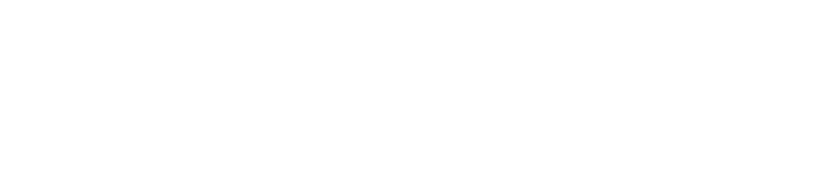
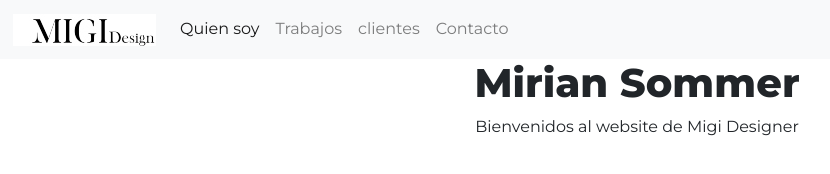
Before and after one commit to mirians/pruebe-miportafolio, a plain HTML site: page index.html in a window 1280 px wide. Shown: the whole page, without its empty margins (3-833 px from the left). Drawn offline with nearby package versions, Linux system fonts and the light colour scheme.

Commit message:
agregar navbar

```diff
--- a/assets/css/style.css
+++ b/assets/css/style.css
@@ -0,0 +1,7 @@
+body{
+    font-family: 'Montserrat', sans-serif;
+}
+
+h1 {
+    font-weight: 800;
+}
--- a/index.html
+++ b/index.html
@@ -8,22 +8,46 @@
     <!-- Bootstrap CSS -->
     <link rel="stylesheet" href="https://stackpath.bootstrapcdn.com/bootstrap/4.4.1/css/bootstrap.min.css" integrity="sha384-Vkoo8x4CGsO3+Hhxv8T/Q5PaXtkKtu6ug5TOeNV6gBiFeWPGFN9MuhOf23Q9Ifjh" crossorigin="anonymous">
 
+    <!-- Googlefonts-font awesome -->
+    <link href="https://fonts.googleapis.com/css?family=Montserrat:400,800&display=swap" rel="stylesheet">
+    <script src="https://kit.fontawesome.com/b1f94af242.js" crossorigin="anonymous"></script>
+
+    <link rel="stylesheet" href="assets/css/style.css">
+
     <title>mirian-portafolio</title>
   </head>
 
   <body>
-<!-- inicio header -->
-    <header class="container-fluid">
-        <div class="navbart">
+<!-- inicio navbar-herobanner -->
+        <nav class="navbar navbar-expand-lg navbar-light bg-light">
+            <a class="navbar-brand" href="#"><img src="assets/img/migilogo.jpg"></a>
+            <button class="navbar-toggler" type="button" data-toggle="collapse" data-target="#navbarSupportedContent" aria-controls="navbarSupportedContent" aria-expanded="false" aria-label="Toggle navigation">
+                <span class="navbar-toggler-icon"></span>
+            </button>
 
-        </div>
-        <div class="hero">
+            <div class="collapse navbar-collapse" id="navbarSupportedContent">
+                <ul class="navbar-nav mr-auto">
+                    <li class="nav-item active">
+                        <a class="nav-link" href="#">Quien soy <span class="sr-only">(current)</span></a>
+                    </li>
+                    <li class="nav-item">
+                        <a class="nav-link" href="#">Trabajos</a>
+                    </li>
+                    <li class="nav-item">
+                            <a class="nav-link" href="#">clientes</a>
+                    </li>
+                    <li class="nav-item">
+                            <a class="nav-link" href="#">Contacto</a>
+                    </li>
 
-        </div>
+                </div>
+        </nav>
 
-
-
-
+    <header class="hero text-center">
+            <div class="conainer-fluid">
+                <h1 font-weight-bold pt-5>Mirian Sommer</h1>
+                <p>Bienvenidos al website de Migi Designer</p>
+            </div>
     </header>
 <!-- fin header -->
 
```
Also changed, not shown: assets/img/migilogo.jpg (added).
